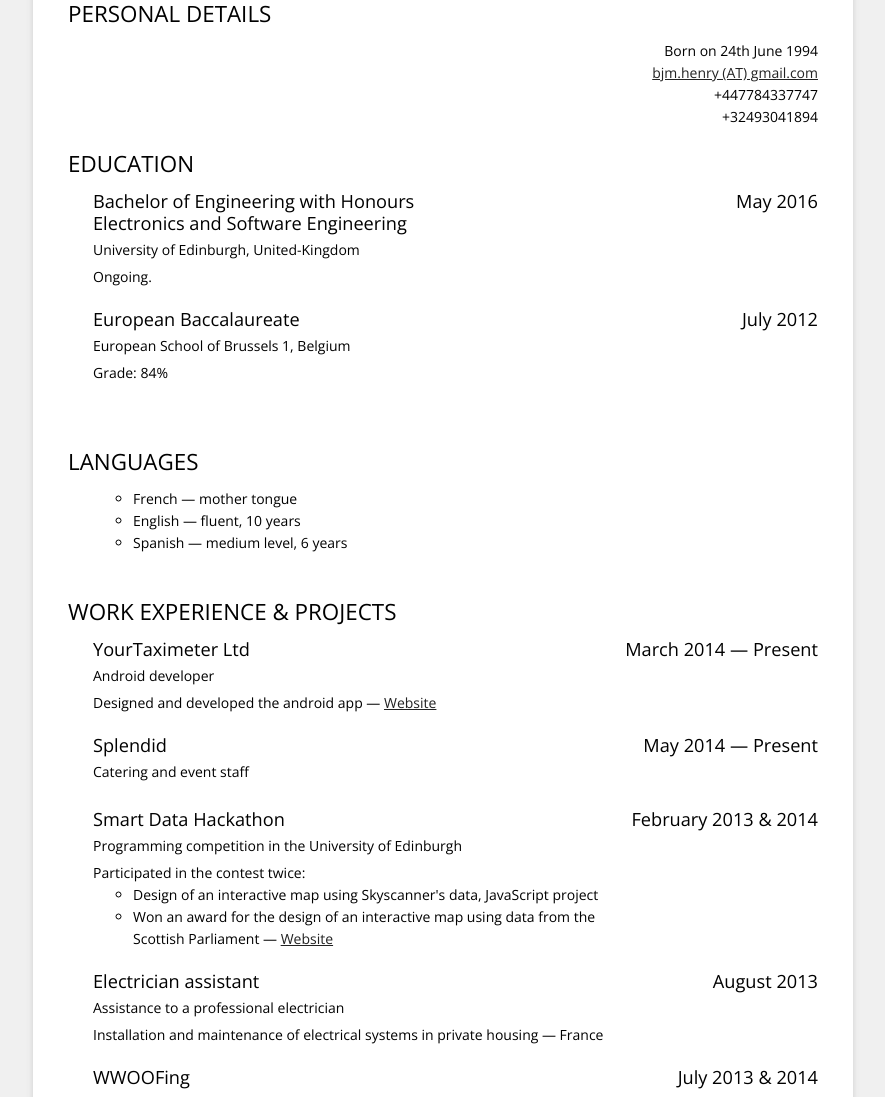
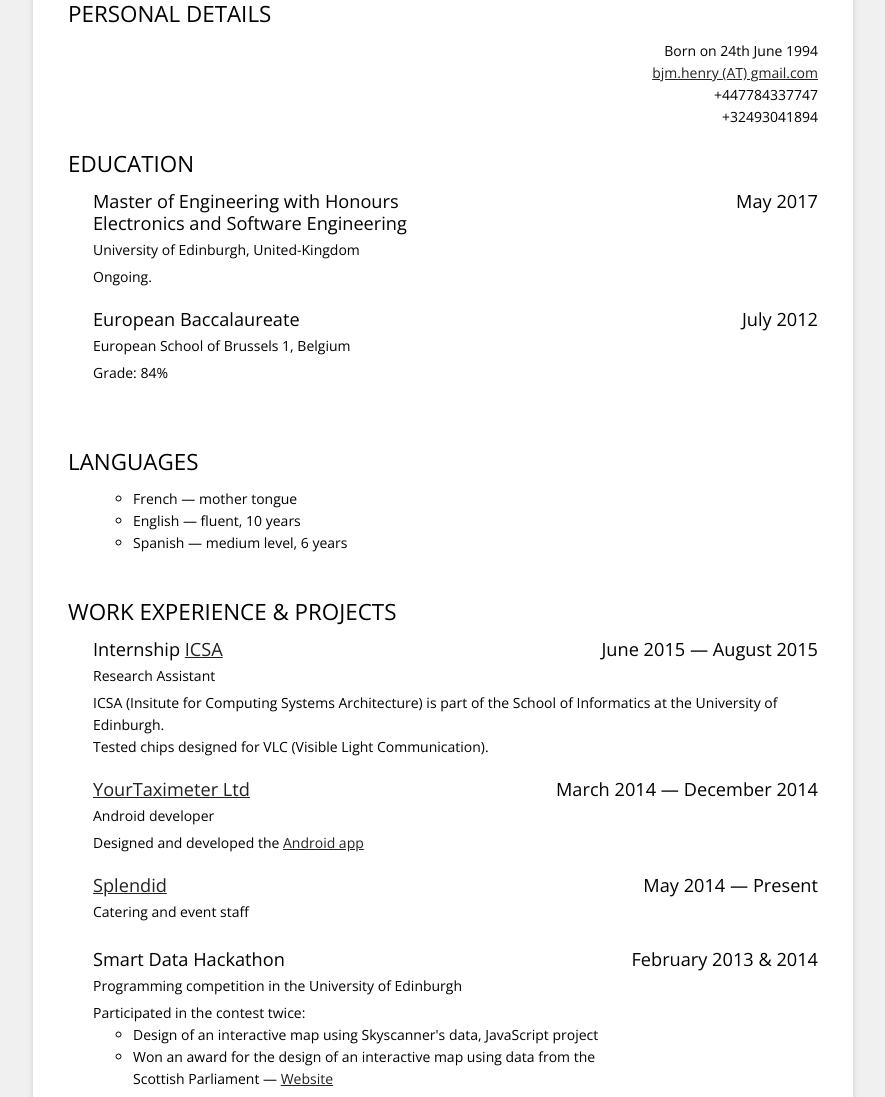
Before and after one commit to basile-henry/cv, a plain HTML site: page index.html in a window 1280 px wide. Shown: the part 298-1395 px from the top of the page, without its empty margins (197-1082 px from the left). Drawn offline with nearby package versions, Linux system fonts and the light colour scheme.

Commit message:
updated degree and added internship

```diff
--- a/index.html
+++ b/index.html
@@ -32,8 +32,8 @@
             <div class="set">
                 <div class="item">
                     <h3>
-                        <span class="course l">Bachelor of Engineering with Honours Electronics and Software Engineering</span>
-                        <span class="date r">May 2016</span>
+                        <span class="course l">Master of Engineering with Honours Electronics and Software Engineering</span>
+                        <span class="date r">May 2017</span>
                     </h3>
                     <span class="clear"> </span>
                     <span class="school">University of Edinburgh, United-Kingdom</span>
@@ -78,20 +78,32 @@
         <div class="section section-work">
             <h2 class="title">Work experience &amp; Projects</h2>
             <div class="set">
+                <div class="item">
+                    <h3>
+                        <span class="company l">Internship <a href="http://wcms.inf.ed.ac.uk/icsa/" target="_blank">ICSA</a></span>
+                        <span class="date r">June 2015 &mdash; August 2015</span>
+                    </h3>
+                    <span class="clear"> </span>
+                    <span class="job_title">Research Assistant</span>
+                    <span class="info">ICSA (Insitute for Computing Systems Architecture) is part of the School of Informatics at the University of Edinburgh.<br/>
+                        Tested chips designed for VLC (Visible Light Communication).</span>
+                    <span class="clear"> </span>
+                </div>
+
                  <div class="item">
                     <h3>
-                        <span class="company l">YourTaximeter Ltd</span>
-                        <span class="date r">March 2014 &mdash; Present</span>
+                        <span class="company l"><a href="https://www.yourtaximeter.com/" target="_blank">YourTaximeter Ltd</a></span>
+                        <span class="date r">March 2014 &mdash; December 2014</span>
                     </h3>
                     <span class="clear"> </span>
                     <span class="job_title">Android developer</span>
-                    <span class="info">Designed and developed the android app &mdash; <a href="https://www.yourtaximeter.com/" target="_blank">Website</a></span>
+                    <span class="info">Designed and developed the <a href="https://play.google.com/store/apps/details?id=com.yourtaximeter.android" target="_blank">Android app</a></span>
                     <span class="clear"> </span>
                 </div>
 
                 <div class="item">
                     <h3>
-                        <span class="company l">Splendid</span>
+                        <span class="company l"><a href="http://www.splendid.co.uk/" target="_blank">Splendid</a></span>
                         <span class="date r">May 2014 &mdash; Present</span>
                     </h3>
                     <span class="clear"> </span>
```
